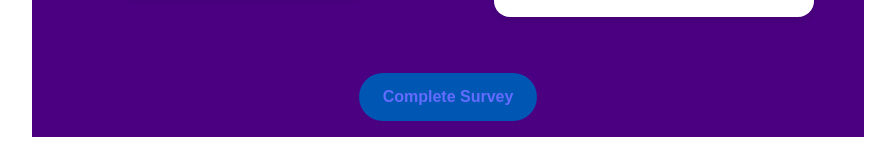
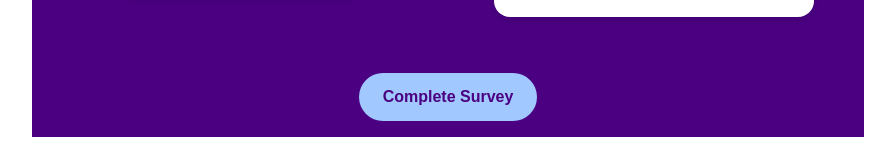
Before and after one commit to Moonwalkert3ch/betapagevys, a React (Vite) app in the folder vysbeta/: page /survey in a window 1280 px wide. Shown: the part 3163-3329 px from the top of the page, without its empty margins (192-1087 px from the left). Built offline with nearby package versions, Linux system fonts and the light colour scheme.

Commit message:
adjusted visual button again color

```diff
--- a/vysbeta/src/components/SurveyProductPost.tsx
+++ b/vysbeta/src/components/SurveyProductPost.tsx
@@ -124,16 +124,16 @@ export default function SurveyProductPost() {
           style={{
             display: 'inline-block',
             padding: '0.75rem 1.5rem',
-            backgroundColor: '#0056b3',
-            color: 'A1C9FF',
+            backgroundColor: '#A1C9FF',
+            color: '#4B0082',
             fontSize: '1rem',
             fontWeight: 'bold',
             borderRadius: '999rem',
             textDecoration: 'none',
             transition: 'background-color 0.3s',
           }}
-          onMouseEnter={e => (e.currentTarget.style.backgroundColor = '#A1C9FF')}
-          onMouseLeave={e => (e.currentTarget.style.backgroundColor = '#0056b3')}
+          onMouseEnter={e => (e.currentTarget.style.backgroundColor = '#0056b3')}
+          onMouseLeave={e => (e.currentTarget.style.backgroundColor = '#A1C9FF')}
         >
           Complete Survey
         </a>
```
